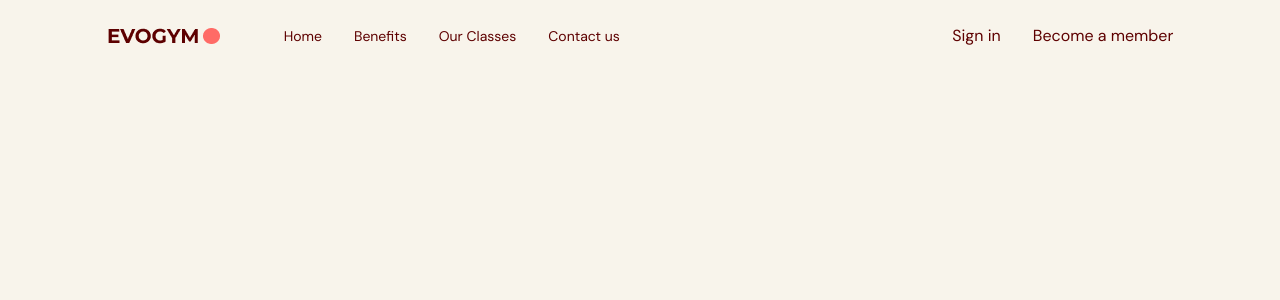
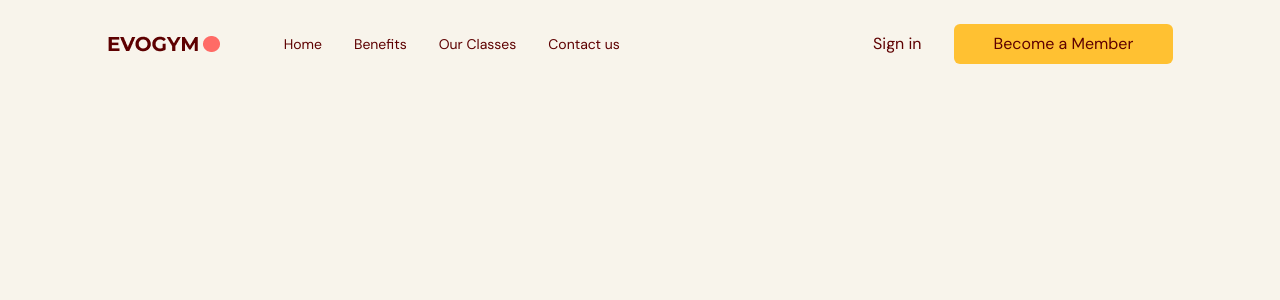
Before and after one commit to petyaNikleva/gym-app, a React (Vite) app: page / in a window 1280 px wide. Shown: the top 300 px of the page. Built offline with nearby package versions, Linux system fonts and the light colour scheme.

Commit message:
add ActionButon shared component

```diff
--- a/src/scenes/navbar/index.tsx
+++ b/src/scenes/navbar/index.tsx
@@ -4,6 +4,7 @@
 import Link from "./Link";
 import { SelectedPage } from "@/shared/type";
 import useMediaQuery from "@/hooks/useMediaQuery";
+import ActionButton from "@/shared/ActionButton";
 
 
 type Props = {
@@ -16,7 +17,8 @@
   const [isMenuToggled, setIsMenuTogged] = useState<boolean>(false);
   const isAboveMediumScreens = useMediaQuery("(min-width: 1060px)");
 
-  return <nav>
+  return (
+    <nav>
       <div
         className={`${flexBetween} fixed top-0 z-30 w-full py-6`}
       >
@@ -53,7 +55,9 @@
                 </div>
                 <div className={`${flexBetween} gap-8`}>
                   <p>Sign in</p>
-                <button>Become a member</button>
+                  <ActionButton setSelectedPage={setSelectedPage}>
+                    Become a Member
+                  </ActionButton>
                 </div>
               </div>
             ) : (
@@ -69,7 +73,8 @@
           </div>
         </div>
       </div>
-  </nav>;
+    </nav>
+  );
 };
 
 export default Navbar;
--- /dev/null
+++ b/src/shared/ActionButton.tsx
@@ -0,0 +1,23 @@
+import React from "react";
+import AnchorLink from "react-anchor-link-smooth-scroll";
+import { SelectedPage } from "./type";
+
+
+type Props = {
+  children: React.ReactNode;
+  setSelectedPage: (value: SelectedPage) => void;
+};
+
+const ActionButton = ({ children, setSelectedPage }: Props) => {
+  return (
+    <AnchorLink
+      className="rounded-md bg-secondary-500 px-10 py-2 hover:bg-primary-500 hover:text-white"
+      onClick={() => setSelectedPage(SelectedPage.ContactUs)}
+      href={`#${SelectedPage.ContactUs}`}
+    >
+      {children}
+    </AnchorLink>
+  );
+};
+
+export default ActionButton;
```
Lines whose indentation alone changed are shown as unchanged.
